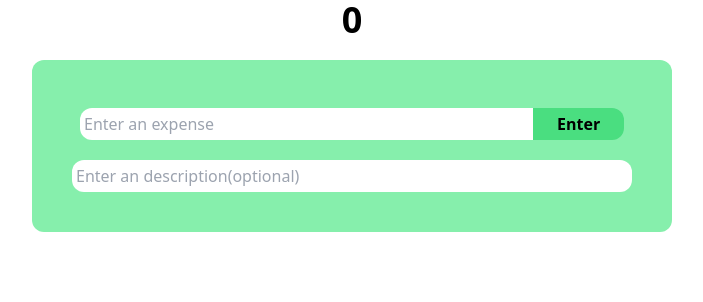
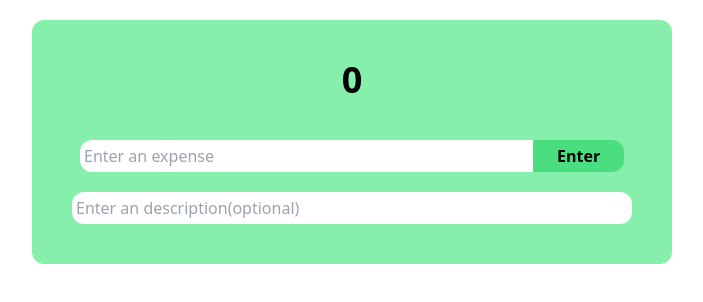
Before and after one commit to amerkulovic/ExpenseTracker, a React (Create React App) app: page / in a window 1280 px wide. Shown: the top 302 px of the page, without its empty margins (288-991 px from the left). Built offline with nearby package versions, Linux system fonts and the light colour scheme.

Commit message:
refactored code to include cost inside Form component

```diff
--- a/src/App.tsx
+++ b/src/App.tsx
@@ -5,7 +5,7 @@ import { log } from "console";
 import exp from "constants";
 import Form from "./components/Form";
 
-type Expense = {
+export type Expense = {
   id: number;
   cost: number;
   description: string;
@@ -40,12 +40,7 @@ function App() {
 
   return (
     <div className="flex flex-col items-center justify-center align-middle">
-      <div className="text-4xl font-bold text-center">
-        {expenses.reduce((currentTotal, expense) => {
-          return Math.round((currentTotal += expense.cost));
-        }, 0)}
-      </div>
-      <Form totalFunction={changeTotal} buttonOnChange={handleInputChange} valueInput={enteredValue} descInput={enteredDescription} descOnChange={handleDescriptionChange} />
+      <Form expenses={expenses} totalFunction={changeTotal} buttonOnChange={handleInputChange} valueInput={enteredValue} descInput={enteredDescription} descOnChange={handleDescriptionChange} />
       {expenses.map((expense, id) => (
         <ExpenseItem key={id} id={id} cost={expense.cost} description={expense.description} buttonFunction={() => removeExpense(expense.id)} />
       ))}
--- a/src/components/Form.tsx
+++ b/src/components/Form.tsx
@@ -1,5 +1,6 @@
 import { totalmem } from "os";
 import { FC } from "react";
+import { Expense } from "../App";
 
 type FormProps = {
   valueInput: number | string;
@@ -7,11 +8,17 @@ type FormProps = {
   descInput: string;
   descOnChange: (event: React.ChangeEvent<HTMLInputElement>) => void;
   totalFunction: () => void;
+  expenses: Expense[];
 };
 
-const Form: FC<FormProps> = ({ valueInput, buttonOnChange, descInput, descOnChange, totalFunction }) => {
+const Form: FC<FormProps> = ({ valueInput, buttonOnChange, descInput, descOnChange, totalFunction, expenses }) => {
   return (
     <div className="bg-green-300 rounded-xl p-10 w-1/2 my-5">
+      <div className="text-4xl font-bold text-center mb-10">
+        {expenses.reduce((currentTotal, expense) => {
+          return Math.round((currentTotal += expense.cost));
+        }, 0)}
+      </div>
       <section className="m-2">
         <input className="p-1 rounded-l-xl w-10/12" value={valueInput} type="number" placeholder="Enter an expense" onChange={buttonOnChange} />
         <button className="p-1 rounded-r-xl bg-green-400 w-2/12 font-bold" onClick={totalFunction}>
```
